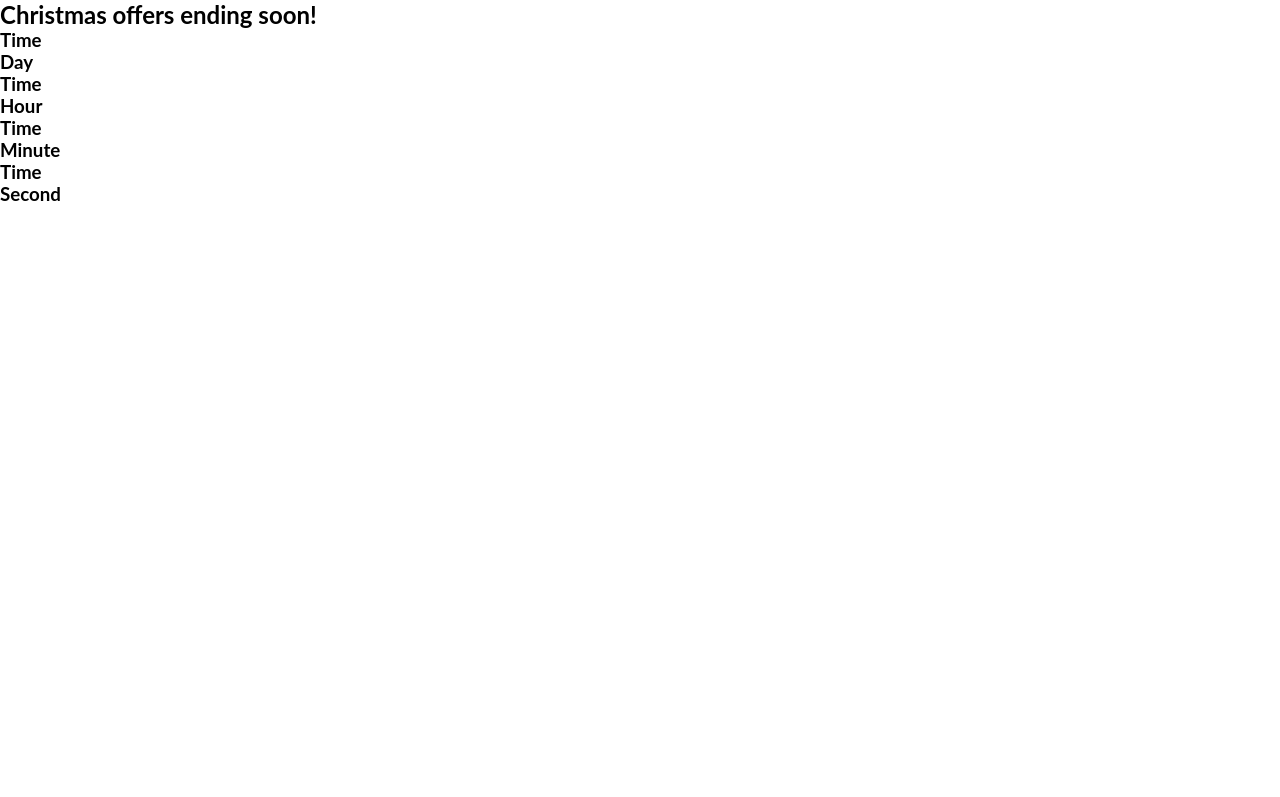
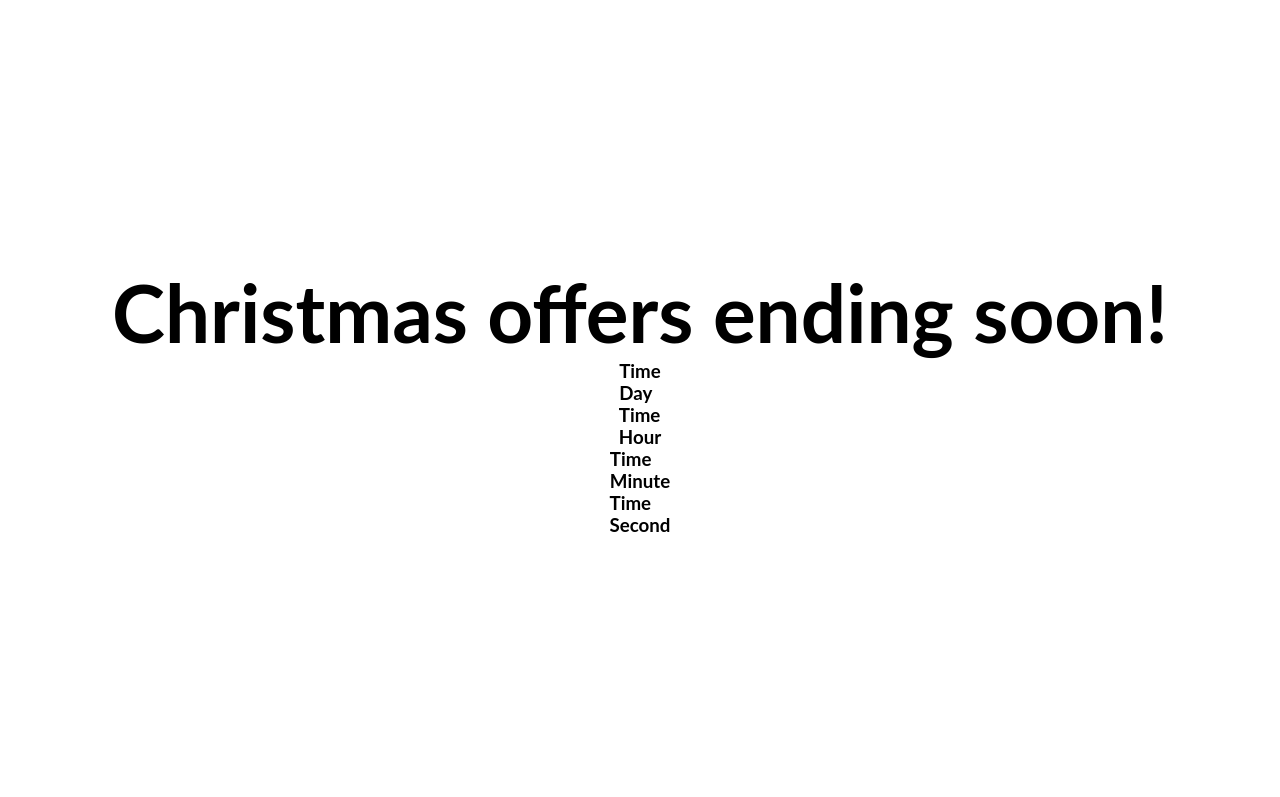
Before and after one commit to W4n1/CountDownClock-IMM, a plain HTML site: page index.html in a window 1280 px wide. Shown: the top 797 px of the page. Drawn offline with Linux system fonts and the light colour scheme.

Commit message:
completed the html set up, now working on the css style

```diff
--- a/index.html
+++ b/index.html
@@ -45,7 +45,7 @@
             </div>
         </div>
     </section>
-    <img src="" alt="">
+    <img src="./christmas banner IMM.png" alt="christmas banner" />
 
 
     <script src="app.js"></script>
--- a/style.css
+++ b/style.css
@@ -6,3 +6,19 @@
 body{
     font-family: "Lato", sans-serif;
 }
+
+h2{
+    font-size: 5rem;
+    font-weight: bold;
+}
+.coming-soon{
+    min-height: 100vh;
+    display: flex;
+    align-items: center;
+    flex-direction: column;
+    justify-content: center;
+}
+.countdown {
+    display: flex;
+    justify-content: space-between;
+}
```
